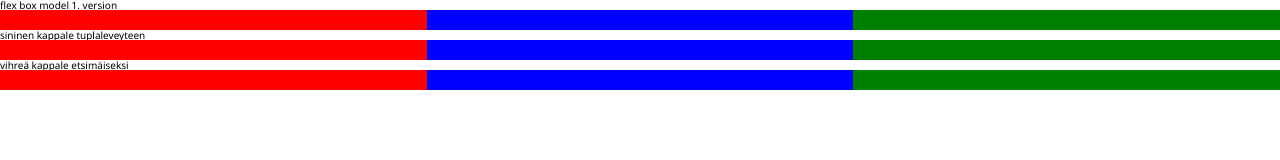
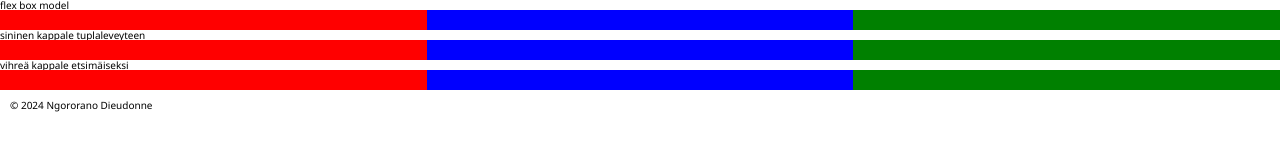
Before and after one commit to dieudonneshaka/07-flex-box-malli-purettuna, a plain HTML site: page index.html in a window 1280 px wide. Drawn offline with Linux system fonts and the light colour scheme.

Commit message:
tehtävä on valmis

```diff
--- a/index.html
+++ b/index.html
@@ -9,7 +9,7 @@
 
 </head>
 <body>
-    <h1>flex box model 1. version</h1>
+    <h1>flex box model </h1>
     <article class="parent">
         <p class="color-red"></p>
         <p class="color-blue tuplaleveys"></p>
@@ -28,5 +28,10 @@
         <p class="color-green"></p>
     </article>
 
+    <footer>
+        <p>
+            &copy; 2024 Ngororano Dieudonne
+        </p>
+    </footer>
 </body>
 </html>
```
